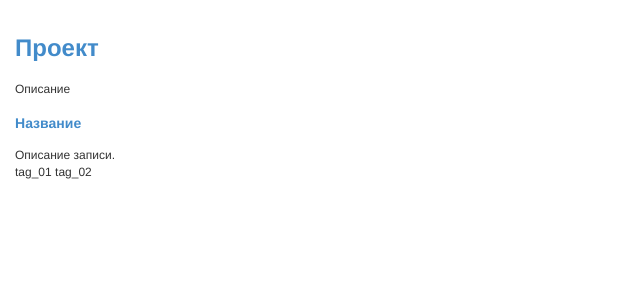
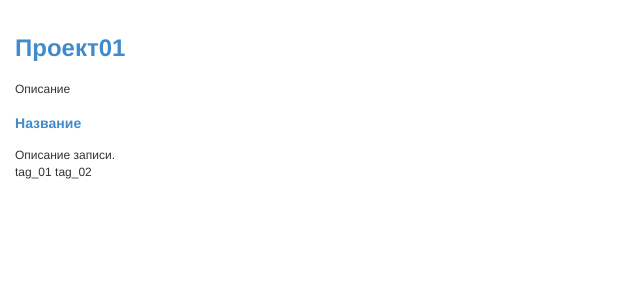
Before and after one commit to nicothin/jekyll-start, a Jekyll site: the page built from index.html, in a window 1280 px wide. Shown: the top 300 px of the page, without its empty margins (0-640 px from the left). Built offline with Jekyll 4.4.1, drawn with Linux system fonts in a browser that asks for light colours.

Commit message:
Update _config.yml

```diff
--- a/_config.yml
+++ b/_config.yml
@@ -3,7 +3,7 @@
 #
 
 # Название
-name: Проект
+name: Проект01
 
 # Короткое описание
 description: Описание
```
